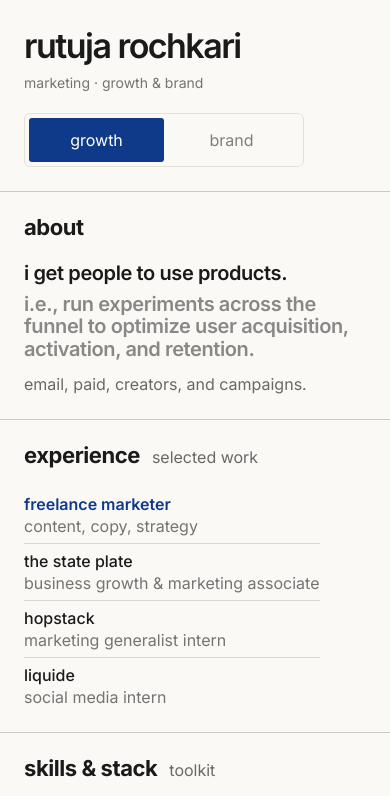
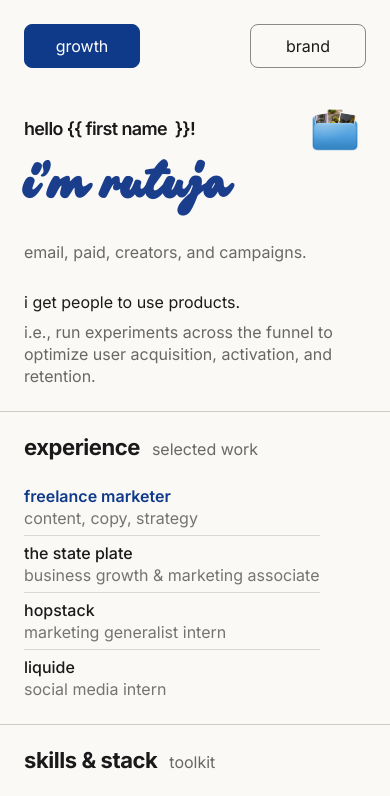
Before and after one commit to rutzonline/portfolio-site, a React (Vite) app: page / in a window 390 px wide. Shown: the top 796 px of the page. Built offline with nearby package versions, Linux system fonts and the light colour scheme; the HTML template or start-up script is replaced by a standard one.

Commit message:
Apply annotated mobile introduction and add photo folder gallery

```diff
--- a/src/App.tsx
+++ b/src/App.tsx
@@ -1,3 +1,4 @@
+import PhotoGallery from "@/PhotoGallery"
 import { growthNotes } from "@/growthNotes"
 import { brandNotes } from "@/brandNotes"
 import { routePanelWheel } from "@/panelScroll"
@@ -1242,6 +1243,7 @@ export default function App() {
     }
   }, [])
   const [mode, setMode] = useState<Mode>(() => readHash().mode ?? "growth")
+  const [galleryOpen, setGalleryOpen] = useState(false)
   const [copied, setCopied] = useState(false)
   const [page, setPage] = useState<PageKey | null>(() => readHash().page)
   const mobileHomePosition = useRef<{ page: PageKey; y: number } | null>(null)
@@ -1406,6 +1408,7 @@ export default function App() {
         } as CSSProperties
       }
     >
+      {galleryOpen && <PhotoGallery onClose={() => setGalleryOpen(false)} />}
       {page && (
         <span
           key={page}
@@ -1437,13 +1440,9 @@ export default function App() {
         >
           {!isMobile && <PhotoSlideshow active={page !== null} portrait={content.portrait}
             onReturnHome={page ? close : undefined} />}
-          <div className="mobile-identity px-6 pt-7 lg:hidden">
-            <h1 className="text-[34px] font-semibold leading-[1.08] tracking-[-0.045em]">rutuja rochkari</h1>
-            <p className="mt-2 text-sm text-[#1A1A1A]/60">marketing · growth & brand</p>
-          </div>
-          <div className="px-6 pb-6 pt-5 lg:absolute lg:left-5 lg:top-5 lg:p-0">
+          <div className="focus-controls px-6 pt-6 lg:absolute lg:left-5 lg:top-5 lg:p-0">
             <div
-              className="toggle-group relative grid max-lg:max-w-[280px] grid-cols-2 rounded-[6px] border border-[#E5E1DA] p-1"
+              className="toggle-group relative grid grid-cols-2 rounded-[6px] border border-[#E5E1DA] p-1"
               role="group"
               aria-label="Choose portfolio focus"
             >
@@ -1475,6 +1474,19 @@ export default function App() {
                 </button>
               ))}
             </div>
+          </div>
+          <div className="mobile-identity px-6 pb-7 pt-7 lg:hidden">
+            <div className="mb-1 flex items-center justify-between gap-3">
+              <p className="mobile-greeting font-semibold">hello {"{{ first name"}<span className="greeting-cursor" aria-hidden="true" />{" }}!"}</p>
+              <button type="button" onClick={() => setGalleryOpen(true)}
+                aria-label="Open photo gallery" aria-haspopup="dialog" className="photo-folder-button shrink-0">
+                <img src="/photo-folder.png" alt="" className="h-full w-full object-contain" />
+              </button>
+            </div>
+            <h1 className="mobile-name">i’m rutuja</h1>
+            <p className="mt-3 leading-snug text-[#1A1A1A]/65">{mode === "growth"
+              ? "email, paid, creators, and campaigns."
+              : "copy, content, social, and brand comms."}</p>
           </div>
         </Card>
 
@@ -1557,20 +1569,20 @@ export default function App() {
           <>
             <Card
               ariaLabel="About"
-              className="order-2 lg:order-none"
+              className="mobile-about-card order-2 lg:order-none"
               {...(isMobile ? { bg: tint("about") } : openProps("about"))}
             >
-              <CardHeading detail={isMobile ? undefined : "Rutuja Rochkari"} detailClassName="font-semibold text-[color:var(--accent)]">About</CardHeading>
-              <div className="mt-6 lg:mt-auto">
+              {!isMobile && <CardHeading detail="Rutuja Rochkari" detailClassName="font-semibold text-[color:var(--accent)]">About</CardHeading>}
+              <div className="mobile-about-copy mt-6 lg:mt-auto">
                 <p className="about-intro font-semibold text-[20px] leading-[1.14] tracking-[-0.02em] xl:text-[22px]">
                   {aboutIntro.main}
                   {aboutIntro.explanation && <span className="mt-2 block text-[20px] font-semibold opacity-50 xl:text-[22px]">{aboutIntro.explanation}</span>}
                 </p>
-                <p className="mt-3 leading-snug text-[#1A1A1A]/65">
+                {!isMobile && <p className="mt-3 leading-snug text-[#1A1A1A]/65">
                   {mode === "growth"
                     ? "email, paid, creators, and campaigns."
                     : "copy, content, social, and brand comms."}
-                </p>
+                </p>}
               </div>
             </Card>
 
--- /dev/null
+++ b/src/PhotoGallery.tsx
@@ -0,0 +1,76 @@
+import { useEffect, useRef, useState } from "react"
+import { getPhotos } from "@/PhotoSlideshow"
+
+export default function PhotoGallery({ onClose }: { onClose: () => void }) {
+  const dialog = useRef<HTMLDialogElement>(null)
+  const [photos, setPhotos] = useState<string[]>([])
+  const [current, setCurrent] = useState(0)
+  const [status, setStatus] = useState("loading photos…")
+  const [attempt, setAttempt] = useState(0)
+  const [playing, setPlaying] = useState(false)
+  const step = (direction: number) => setCurrent((index) => (index + direction + photos.length) % photos.length)
+
+  useEffect(() => {
+    const element = dialog.current
+    const opener = document.activeElement
+    element?.showModal()
+    const previous = document.body.style.overflow
+    document.body.style.overflow = "hidden"
+    return () => {
+      element?.close()
+      document.body.style.overflow = previous
+      if (opener instanceof HTMLElement) opener.focus({ preventScroll: true })
+    }
+  }, [])
+  useEffect(() => {
+    let cancelled = false
+    setStatus("loading photos…")
+    getPhotos().then((urls) => {
+      if (cancelled) return
+      setPhotos(urls)
+      setStatus(urls.length ? "" : "no photos to show yet.")
+    }).catch(() => { if (!cancelled) setStatus("couldn’t load the photos. please try again.") })
+    return () => { cancelled = true }
+  }, [attempt])
+  useEffect(() => {
+    if (!playing || photos.length < 2) return
+    const timer = window.setInterval(() => setCurrent((index) => (index + 1) % photos.length), 15000)
+    return () => window.clearInterval(timer)
+  }, [playing, photos.length])
+  return (
+    <dialog ref={dialog} aria-labelledby="photo-gallery-title" onCancel={onClose}
+      onClick={(event) => { if (event.target === event.currentTarget) onClose() }}
+      onKeyDown={(event) => {
+        if (!photos.length) return
+        if (event.key === "ArrowLeft") { event.preventDefault(); step(-1) }
+        if (event.key === "ArrowRight") { event.preventDefault(); step(1) }
+      }}
+      className="m-auto w-[calc(100%-24px)] max-w-3xl max-h-[calc(100svh-24px)] overflow-y-auto rounded-xl border border-[#E5E1DA] bg-[#FAF9F6] p-4 text-[#1A1A1A] backdrop:bg-black/65">
+      <div className="mb-4 flex items-center justify-between gap-3">
+        <h2 id="photo-gallery-title" className="text-xl font-semibold">life, in photos</h2>
+        <button type="button" onClick={onClose} className="min-h-11 rounded-md border border-[#E5E1DA] px-3">close</button>
+      </div>
+      {status && <div role="status" className="py-8">
+        <p>{status}</p>
+        {status.startsWith("couldn’t") && <button type="button" onClick={() => setAttempt((n) => n + 1)} className="back-btn mt-3">try again</button>}
+      </div>}
+      {photos.length > 0 && <>
+        <img src={photos[current]} alt={`Photo ${current + 1} from Rutuja’s collection`}
+          className="h-[48svh] w-full rounded-md bg-black/5 object-contain" />
+        <div className="my-3 flex items-center justify-between gap-2">
+          <button type="button" aria-label="Previous photo" onClick={() => step(-1)} className="min-h-11 rounded-md border border-[#E5E1DA] px-3">←</button>
+          <span aria-live="polite" className="text-sm">{current + 1} / {photos.length}</span>
+          <button type="button" onClick={() => setPlaying((p) => !p)} className="min-h-11 rounded-md border border-[#E5E1DA] px-3">{playing ? "pause" : "play"}</button>
+          <button type="button" aria-label="Next photo" onClick={() => step(1)} className="min-h-11 rounded-md border border-[#E5E1DA] px-3">→</button>
+        </div>
+        <div className="grid grid-cols-4 gap-2 sm:grid-cols-6">
+          {photos.map((src, index) => <button key={src} type="button" aria-label={`View photo ${index + 1}`} aria-pressed={current === index}
+            onClick={() => { setCurrent(index); setPlaying(false) }}
+            className={`overflow-hidden rounded-md border-2 ${current === index ? "border-[#1b3e8c]" : "border-transparent"}`}>
+            <img src={src} alt="" loading="lazy" className="aspect-square w-full object-cover" />
+          </button>)}
+        </div>
+      </>}
+    </dialog>
+  )
+}
--- a/src/PhotoSlideshow.tsx
+++ b/src/PhotoSlideshow.tsx
@@ -4,7 +4,7 @@ import { fetchTable } from "@/lib/supabase"
 type PhotoRow = { url?: string }
 let photoRequest: Promise<string[]> | null = null
 
-function getPhotos() {
+export function getPhotos() {
   if (!photoRequest) {
     photoRequest = fetchTable<PhotoRow>("photos")
       .then((rows) => [...new Set(rows.flatMap((row) => {
--- a/src/index.css
+++ b/src/index.css
@@ -343,3 +343,38 @@ a[href],
   .panel-menu[aria-label="moodboard sections"] button { min-height: 44px; }
   .mood-item { opacity: .55; transform: none; }
 }
+
+@font-face {
+  font-family: "Chillink";
+  src: url("/fonts/chillink.ttf") format("truetype");
+  font-display: swap;
+  font-weight: 400;
+  font-style: normal;
+}
+@keyframes greeting-blink { 50% { opacity: 0; } }
+@media (max-width: 1023px) {
+  .portrait-card { border-bottom: 0; }
+  .focus-controls .toggle-group {
+    display: flex; justify-content: space-between; gap: 24px;
+    background: transparent; border: 0; padding: 0;
+  }
+  .focus-controls .toggle-thumb { display: none; }
+  .focus-controls .mode-button {
+    width: 116px; min-height: 44px; border: 1px solid rgb(26 26 26 / .5);
+    border-radius: 8px; color: #1a1a1a; background: transparent;
+  }
+  .focus-controls .mode-button.active {
+    background: var(--toggle-active); color: var(--toggle-active-text); border-color: var(--toggle-active);
+  }
+  .mobile-greeting { font-size: clamp(17px, 4.6vw, 22px); white-space: nowrap; letter-spacing: -.035em; }
+  .greeting-cursor { display: inline-block; width: 2px; height: 1em; margin-left: 2px; vertical-align: -.1em; background: currentColor; animation: greeting-blink 1s step-end infinite; }
+  .photo-folder-button { width: 62px; height: 66px; }
+  .mobile-name { font-family: "Chillink", cursive; font-size: clamp(48px, 14vw, 72px); font-weight: 400; line-height: 1.15; color: #1b3e8c; margin: 0; }
+  .mobile-about-card { padding-top: 0; }
+  .mobile-about-copy { margin-top: 0; }
+  .mobile-about-copy .about-intro, .mobile-about-copy .about-intro span {
+    font-size: 16px; font-weight: 400; line-height: 1.375; letter-spacing: normal;
+  }
+  .mobile-about-copy .about-intro span { opacity: .65; }
+}
+@media (prefers-reduced-motion: reduce) { .greeting-cursor { animation: none; } }
```
Also changed, not shown: public/fonts/chillink-license.txt (added), public/fonts/chillink.ttf (added), public/photo-folder.png (added).
